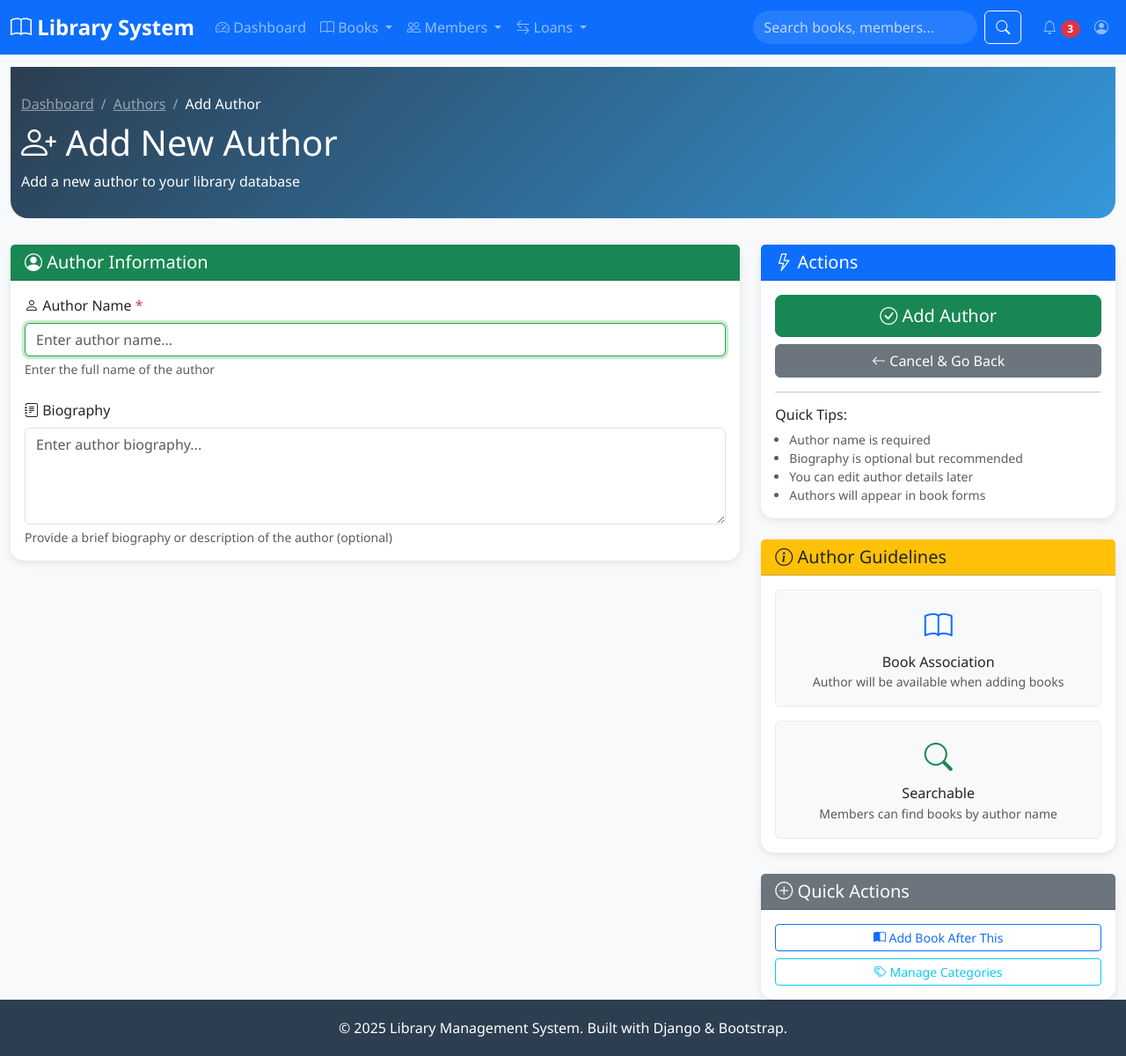
After one commit to ihsan-khan/library-management-system, a Django app: page /authors/add/ in a window 1280 px wide. The commit adds this page. Shown: the whole page at 88% size. Run offline with Django 5.2, Linux system fonts and the light colour scheme.

Commit message:
working on author cruds

```diff
--- /dev/null
+++ b/library/templates/library/author_form.html
@@ -0,0 +1,322 @@
+{% extends 'library/base.html' %}
+
+{% block title %}{{ title|default:"Add Author" }} - Library Management System{% endblock %}
+
+{% block content %}
+<div class="container-fluid">
+    <div class="page-header">
+        <div class="container-fluid">
+            <nav aria-label="breadcrumb">
+                <ol class="breadcrumb mb-2 text-white">
+                    <li class="breadcrumb-item"><a href="{% url 'dashboard' %}" class="text-white-50">Dashboard</a></li>
+                    <li class="breadcrumb-item"><a href="{% url 'author_list' %}" class="text-white-50">Authors</a></li>
+                    <li class="breadcrumb-item active text-white">Add Author</li>
+                </ol>
+            </nav>
+            <h1 class="mb-0">
+                <i class="bi bi-person-plus"></i> {{ title|default:"Add New Author" }}
+            </h1>
+            <p class="mb-0 mt-2">Add a new author to your library database</p>
+        </div>
+    </div>
+
+    <form method="post" novalidate>
+        {% csrf_token %}
+        <div class="row justify-content-center">
+            <!-- Main Author Information -->
+            <div class="col-lg-8">
+                <div class="card mb-4">
+                    <div class="card-header bg-success text-white">
+                        <h5 class="mb-0">
+                            <i class="bi bi-person-circle"></i> Author Information
+                        </h5>
+                    </div>
+                    <div class="card-body">
+                        <!-- Author Name -->
+                        <div class="row mb-4">
+                            <div class="col-12">
+                                <label for="{{ form.name.id_for_label }}" class="form-label">
+                                    <i class="bi bi-person"></i> Author Name <span class="text-danger">*</span>
+                                </label>
+                                {{ form.name }}
+                                {% if form.name.errors %}
+                                    <div class="invalid-feedback d-block">
+                                        {{ form.name.errors.0 }}
+                                    </div>
+                                {% endif %}
+                                <div class="form-text">Enter the full name of the author</div>
+                            </div>
+                        </div>
+
+                        <!-- Author Biography -->
+                        <div class="row">
+                            <div class="col-12">
+                                <label for="{{ form.biography.id_for_label }}" class="form-label">
+                                    <i class="bi bi-journal-text"></i> Biography
+                                </label>
+                                {{ form.biography }}
+                                {% if form.biography.errors %}
+                                    <div class="invalid-feedback d-block">
+                                        {{ form.biography.errors.0 }}
+                                    </div>
+                                {% endif %}
+                                <div class="form-text">
+                                    Provide a brief biography or description of the author (optional)
+                                </div>
+                            </div>
+                        </div>
+                    </div>
+                </div>
+
+                <!-- Preview Section -->
+                <div class="card mb-4" id="author-preview" style="display: none;">
+                    <div class="card-header bg-info text-white">
+                        <h5 class="mb-0">
+                            <i class="bi bi-eye"></i> Author Preview
+                        </h5>
+                    </div>
+                    <div class="card-body">
+                        <div class="row">
+                            <div class="col-md-3 text-center">
+                                <div class="author-avatar mb-3">
+                                    <i class="bi bi-person-circle text-muted" style="font-size: 5rem;"></i>
+                                </div>
+                            </div>
+                            <div class="col-md-9">
+                                <h4 id="preview-name" class="text-primary mb-2">Author Name</h4>
+                                <p id="preview-biography" class="text-muted mb-0">Author biography will appear here...</p>
+                            </div>
+                        </div>
+                    </div>
+                </div>
+            </div>
+
+            <!-- Sidebar -->
+            <div class="col-lg-4">
+                <!-- Form Actions -->
+                <div class="card mb-4">
+                    <div class="card-header bg-primary text-white">
+                        <h5 class="mb-0">
+                            <i class="bi bi-lightning"></i> Actions
+                        </h5>
+                    </div>
+                    <div class="card-body">
+                        <div class="d-grid gap-2">
+                            <button type="submit" class="btn btn-success btn-lg">
+                                <i class="bi bi-check-circle"></i> Add Author
+                            </button>
+                            <a href="{% url 'author_list' %}" class="btn btn-secondary">
+                                <i class="bi bi-arrow-left"></i> Cancel & Go Back
+                            </a>
+                        </div>
+
+                        <!-- Form Help -->
+                        <hr class="my-3">
+                        <div class="small text-muted">
+                            <h6 class="text-dark">Quick Tips:</h6>
+                            <ul class="mb-0 ps-3">
+                                <li>Author name is required</li>
+                                <li>Biography is optional but recommended</li>
+                                <li>You can edit author details later</li>
+                                <li>Authors will appear in book forms</li>
+                            </ul>
+                        </div>
+                    </div>
+                </div>
+
+                <!-- Author Statistics (if this is an edit) -->
+                <div class="card mb-4">
+                    <div class="card-header bg-warning text-dark">
+                        <h5 class="mb-0">
+                            <i class="bi bi-info-circle"></i> Author Guidelines
+                        </h5>
+                    </div>
+                    <div class="card-body">
+                        <div class="row text-center">
+                            <div class="col-12 mb-3">
+                                <div class="border rounded p-3 bg-light">
+                                    <i class="bi bi-book text-primary" style="font-size: 2rem;"></i>
+                                    <h6 class="mt-2 mb-0">Book Association</h6>
+                                    <small class="text-muted">Author will be available when adding books</small>
+                                </div>
+                            </div>
+                            <div class="col-12">
+                                <div class="border rounded p-3 bg-light">
+                                    <i class="bi bi-search text-success" style="font-size: 2rem;"></i>
+                                    <h6 class="mt-2 mb-0">Searchable</h6>
+                                    <small class="text-muted">Members can find books by author name</small>
+                                </div>
+                            </div>
+                        </div>
+                    </div>
+                </div>
+
+                <!-- Quick Actions -->
+                <div class="card">
+                    <div class="card-header bg-secondary text-white">
+                        <h5 class="mb-0">
+                            <i class="bi bi-plus-circle"></i> Quick Actions
+                        </h5>
+                    </div>
+                    <div class="card-body">
+                        <div class="d-grid gap-2">
+                            <a href="{% url 'book_add' %}" class="btn btn-outline-primary btn-sm">
+                                <i class="bi bi-book-half"></i> Add Book After This
+                            </a>
+                            <a href="{% url 'category_list' %}" class="btn btn-outline-info btn-sm">
+                                <i class="bi bi-tags"></i> Manage Categories
+                            </a>
+                        </div>
+                    </div>
+                </div>
+            </div>
+        </div>
+
+        <!-- Form Errors -->
+        {% if form.non_field_errors %}
+            <div class="row mt-3">
+                <div class="col-12">
+                    <div class="alert alert-danger">
+                        <h6><i class="bi bi-exclamation-triangle"></i> Please fix the following errors:</h6>
+                        {{ form.non_field_errors }}
+                    </div>
+                </div>
+            </div>
+        {% endif %}
+    </form>
+</div>
+{% endblock %}
+
+{% block extra_css %}
+<style>
+    .form-control:focus {
+        border-color: #28a745;
+        box-shadow: 0 0 0 0.2rem rgba(40, 167, 69, 0.25);
+    }
+
+    .breadcrumb-item + .breadcrumb-item::before {
+        color: rgba(255, 255, 255, 0.5);
+    }
+
+    .invalid-feedback {
+        display: block;
+    }
+
+    .card {
+        box-shadow: 0 2px 10px rgba(0,0,0,0.1);
+        border: none;
+    }
+
+    .author-avatar {
+        transition: transform 0.3s ease;
+    }
+
+    .author-avatar:hover {
+        transform: scale(1.05);
+    }
+
+    #author-preview {
+        animation: slideDown 0.3s ease-out;
+    }
+
+    @keyframes slideDown {
+        from {
+            opacity: 0;
+            transform: translateY(-20px);
+        }
+        to {
+            opacity: 1;
+            transform: translateY(0);
+        }
+    }
+
+    .border {
+        border-color: #e9ecef !important;
+    }
+
+    .bg-light {
+        background-color: #f8f9fa !important;
+    }
+
+    @media (max-width: 768px) {
+        .card-body {
+            padding: 1rem;
+        }
+
+        .d-grid .btn {
+            margin-bottom: 10px;
+        }
+    }
+</style>
+{% endblock %}
+
+{% block extra_js %}
+<script>
+    document.addEventListener('DOMContentLoaded', function() {
+        const nameInput = document.getElementById('id_name');
+        const biographyInput = document.getElementById('id_biography');
+        const previewCard = document.getElementById('author-preview');
+        const previewName = document.getElementById('preview-name');
+        const previewBiography = document.getElementById('preview-biography');
+
+        // Show/hide preview and update content
+        function updatePreview() {
+            const name = nameInput.value.trim();
+            const biography = biographyInput.value.trim();
+
+            if (name) {
+                previewName.textContent = name;
+                previewBiography.textContent = biography || 'No biography provided.';
+                previewCard.style.display = 'block';
+            } else {
+                previewCard.style.display = 'none';
+            }
+        }
+
+        // Add event listeners
+        nameInput.addEventListener('input', updatePreview);
+        biographyInput.addEventListener('input', updatePreview);
+
+        // Form validation feedback
+        const form = document.querySelector('form');
+        const inputs = form.querySelectorAll('.form-control');
+
+        inputs.forEach(input => {
+            input.addEventListener('invalid', function() {
+                this.classList.add('is-invalid');
+            });
+
+            input.addEventListener('input', function() {
+                this.classList.remove('is-invalid');
+                if (this.checkValidity()) {
+                    this.classList.add('is-valid');
+                } else {
+                    this.classList.remove('is-valid');
+                }
+            });
+        });
+
+        // Character count for biography
+        const maxLength = 1000; // Assuming max length for biography
+        biographyInput.addEventListener('input', function() {
+            const remaining = maxLength - this.value.length;
+            let helpText = this.nextElementSibling;
+
+            if (this.value.length > 0) {
+                if (helpText && helpText.classList.contains('form-text')) {
+                    if (remaining < 100) {
+                        helpText.innerHTML = `${remaining} characters remaining`;
+                        helpText.className = remaining < 0 ? 'form-text text-danger' : 'form-text text-warning';
+                    } else {
+                        helpText.innerHTML = 'Provide a brief biography or description of the author (optional)';
+                        helpText.className = 'form-text';
+                    }
+                }
+            }
+        });
+
+        // Auto-focus on name field
+        nameInput.focus();
+    });
+</script>
+{% endblock %}
--- a/library/templates/library/base.html
+++ b/library/templates/library/base.html
@@ -154,7 +154,10 @@
                         <ul class="dropdown-menu">
                             <li><a class="dropdown-item" href="{% url 'book_list' %}">All Books</a></li>
                             <li><a class="dropdown-item" href="{% url 'book_add' %}">Add Book</a></li>
+                            <li><hr class="dropdown-divider"></li>
                             <li><a class="dropdown-item" href="{% url 'author_list' %}">Authors</a></li>
+                            <li><a class="dropdown-item" href="{% url 'author_add' %}">Add Author</a></li>
+                            <li><hr class="dropdown-divider"></li>
                             <li><a class="dropdown-item" href="{% url 'category_list' %}">Categories</a></li>
                         </ul>
                     </li>
--- a/library/urls.py
+++ b/library/urls.py
@@ -24,6 +24,7 @@ urlpatterns = [
 
     # Authors and Categories
     path('authors/', views.author_list, name='author_list'),
+    path('authors/add/', views.author_add, name='author_add'),
     path('categories/', views.category_list, name='category_list'),
 
     # Search
--- a/library/views.py
+++ b/library/views.py
@@ -221,6 +221,24 @@ def book_add(request):
 def member_add(request):
     return render(request, 'library/member_form.html')
 
+def author_add(request):
+    if request.method == 'POST':
+        form = AuthorForm(request.POST)
+        if form.is_valid():
+            author = form.save()
+            messages.success(request, f'Author "{author.name}" has been added successfully!')
+            return redirect('author_list')
+        else:
+            messages.error(request, 'Please correct the errors below.')
+    else:
+        form = AuthorForm()
+
+    context = {
+        'form': form,
+        'title': 'Add New Author'
+    }
+    return render(request, 'library/author_form.html', context)
+
 def loan_issue(request):
     return render(request, 'library/loan_issue.html')
 
```
Also changed, not shown: library/templates/library/author_list.html (+99 -8 lines).
